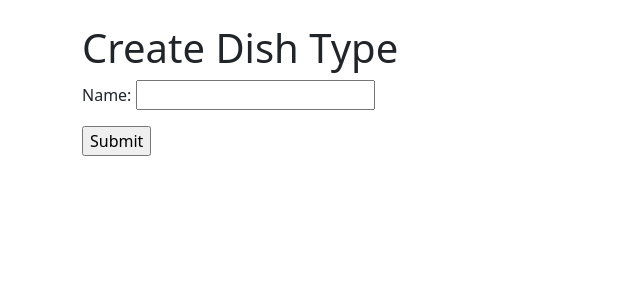
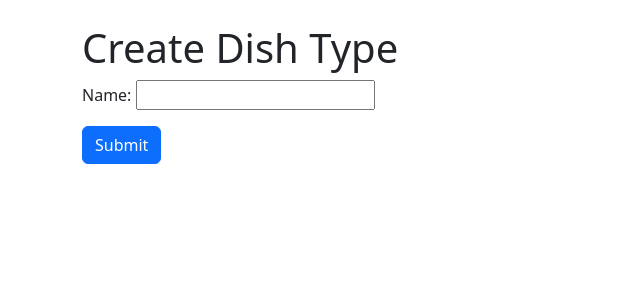
Before and after one commit to EduardoMoen/kitchen-service, a Django app: page /dish-types/create/ in a window 1280 px wide. Shown: the top 300 px of the page, without its empty margins (0-640 px from the left). Run offline with Django 5.2, Linux system fonts and the light colour scheme.

Commit message:
add detail button in DishType list and update button in detail

```diff
--- a/templates/kitchen/dishtype_detail.html
+++ b/templates/kitchen/dishtype_detail.html
@@ -10,5 +10,6 @@
     <li>{{ dish.name }} - ${{ dish.price }}</li>
   {% endfor %}
 </ul>
+<a class="btn btn-primary" href="{% url 'kitchen:dish-type-update' dishtype.id %}">Update</a>
 <a class="btn btn-danger" href="{% url 'kitchen:dish-type-delete' dishtype.id %}">Delete</a>
 {% endblock %}
--- a/templates/kitchen/dishtype_form.html
+++ b/templates/kitchen/dishtype_form.html
@@ -7,6 +7,6 @@
 <form method="post">
   {% csrf_token %}
   {{ form.as_p }}
-  <input type="submit" value="Submit">
+  <input class="btn btn-primary" type="submit" value="Submit">
 </form>
 {% endblock %}
--- a/templates/kitchen/dishtype_list.html
+++ b/templates/kitchen/dishtype_list.html
@@ -6,7 +6,7 @@
   <h1>Dish Types List View</h1>
   <ul>
     {% for dish_type in dishtype_list %}
-      <li>{{ dish_type.id }} {{ dish_type.name }}</li>
+      <li>{{ dish_type.id }} {{ dish_type.name }} <a class="btn btn-primary" href="{% url 'kitchen:dish-type-detail' dish_type.id %}">Detail</a></li>
     {% endfor %}
   </ul>
 {% endblock %}
```
